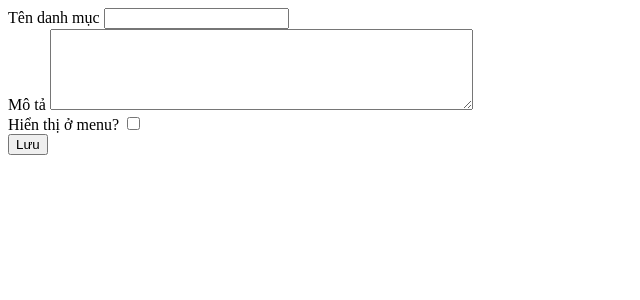
After one commit to thienth32/pt15312-web-php2, a PHP site: template mvc/app/views/cates/add-new.php in a window 1280 px wide. The commit adds this page. Shown: the top 300 px of the page, without its empty margins (0-640 px from the left). Run offline with PHP 8.4, Linux system fonts and the light colour scheme; the template is opened without the code that fills it, so the values that code supplies are empty.

Commit message:
insert data

```diff
--- a/mvc/app/models/Category.php
+++ b/mvc/app/models/Category.php
@@ -3,6 +3,10 @@ namespace App\Models;
 use Illuminate\Database\Eloquent\Model;
 class Category extends Model{
     protected $table = 'categories';
+    protected $fillable = ['cate_name', 'desc', 'show_menu'];
+    protected $attributes = [
+        'show_menu' => 0,
+    ];
 }
 
 ?>
--- /dev/null
+++ b/mvc/app/views/cates/add-new.php
@@ -0,0 +1,17 @@
+<form action="save-cate" method="post">
+    <div>
+        <label for="">Tên danh mục</label>
+        <input type="text" name="cate_name">
+    </div>
+    <div>
+        <label for="">Mô tả</label>
+        <textarea name="desc" cols="50" rows="5"></textarea>
+    </div>
+    <div>
+        <label for="">Hiển thị ở menu?</label>
+        <input type="checkbox" name="show_menu" value="1">
+    </div>
+    <div>
+        <button type="submit">Lưu</button>
+    </div>
+</form>
```
Also changed, not shown: mvc/app/controllers/CategoryController.php (+16 -0 lines), mvc/index.php (+9 -0 lines).
